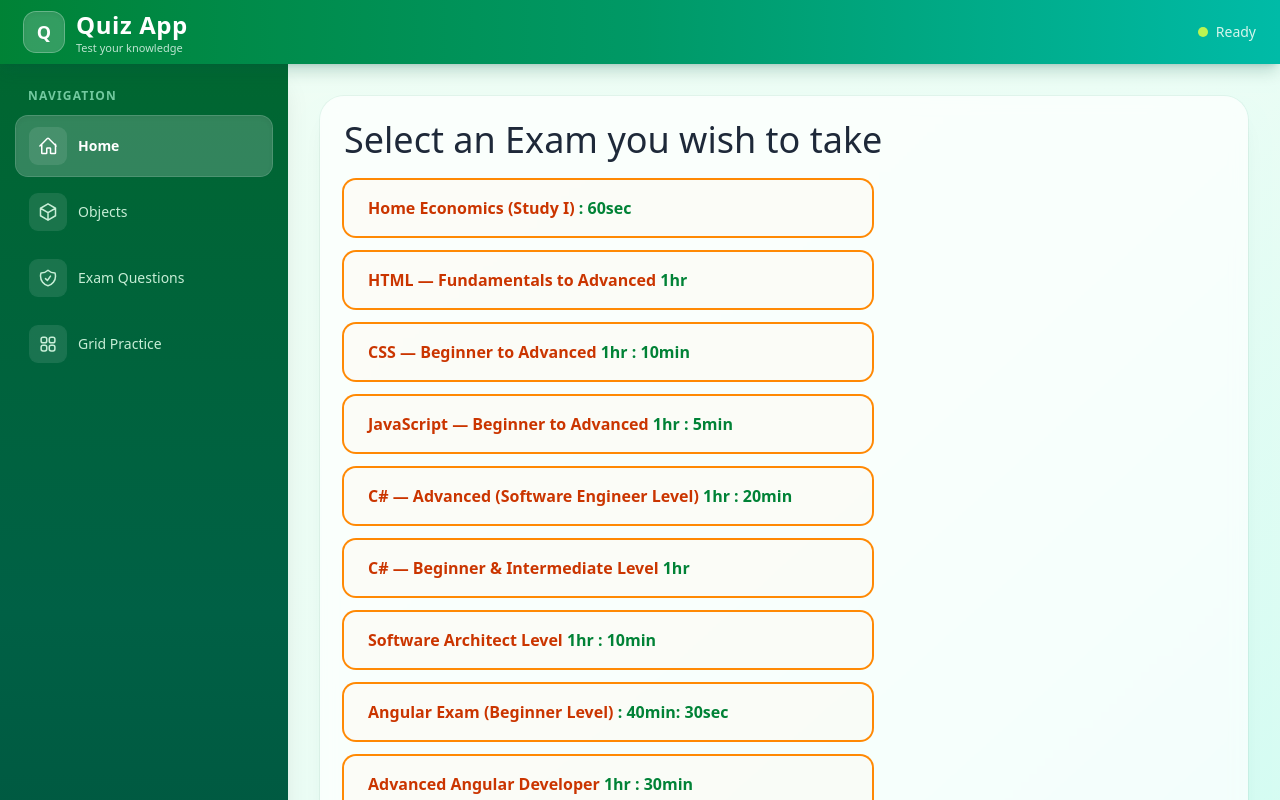
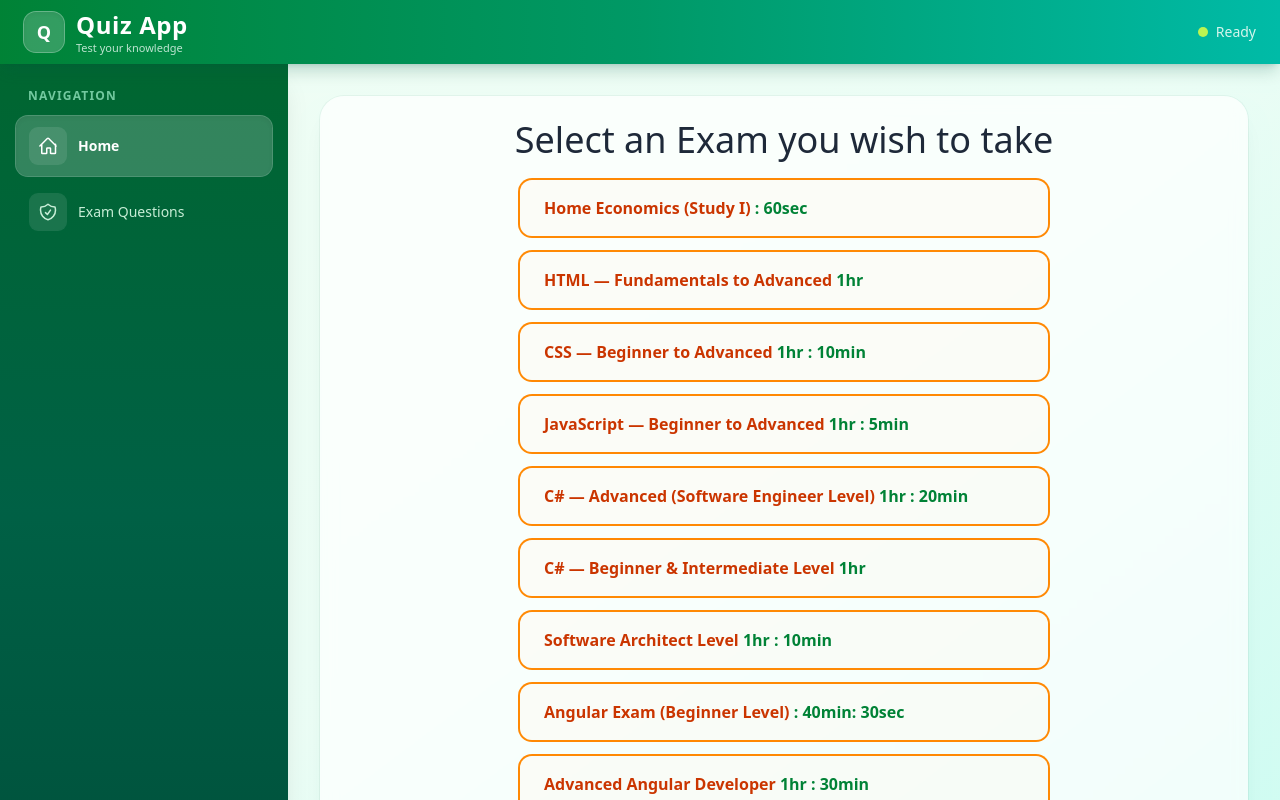
Before and after one commit to alvanachioma/Learning-ggit, an Angular app: page /home in a window 1280 px wide. Shown: the top 800 px of the page. Built offline with nearby package versions, Linux system fonts and the light colour scheme.

Commit message:
Fix routing and layout

```diff
--- a/src/app/app.ts
+++ b/src/app/app.ts
@@ -140,23 +140,12 @@ export class App {
       iconPath:
         'M2.25 12l8.954-8.955c.44-.439 1.152-.439 1.591 0L21.75 12M4.5 9.75v10.5a.75.75 0 00.75.75h4.5a.75.75 0 00.75-.75V15a.75.75 0 01.75-.75h3a.75.75 0 01.75.75v5.25a.75.75 0 00.75.75h4.5a.75.75 0 00.75-.75V9.75'
     },
-    {
-      path: '/obj',
-      label: 'Objects',
-      iconPath:
-        'M21 7.5l-9-5.25L3 7.5m18 0l-9 5.25m9-5.25v9l-9 5.25M3 7.5l9 5.25M3 7.5v9l9 5.25m0-9v9'
-    },
+
     {
       path: '/exam',
       label: 'Exam Questions',
       iconPath:
         'M9 12.75l2.25 2.25L15 9.75m-3-7.036A11.959 11.959 0 013.598 6 11.99 11.99 0 003 9.749c0 5.592 3.824 10.29 9 11.623 5.176-1.332 9-6.03 9-11.622 0-1.31-.21-2.571-.598-3.751h-.152c-3.196 0-6.1-1.248-8.25-3.285z'
-    },
-    {
-      path: '/grid',
-      label: 'Grid Practice',
-      iconPath:
-        'M3.75 6A2.25 2.25 0 016 3.75h2.25A2.25 2.25 0 0110.5 6v2.25a2.25 2.25 0 01-2.25 2.25H6a2.25 2.25 0 01-2.25-2.25V6zM3.75 15.75A2.25 2.25 0 016 13.5h2.25a2.25 2.25 0 012.25 2.25V18a2.25 2.25 0 01-2.25 2.25H6A2.25 2.25 0 013.75 18v-2.25zM13.5 6a2.25 2.25 0 012.25-2.25H18A2.25 2.25 0 0120.25 6v2.25A2.25 2.25 0 0118 10.5h-2.25A2.25 2.25 0 0113.5 8.25V6zM13.5 15.75a2.25 2.25 0 012.25-2.25H18a2.25 2.25 0 012.25 2.25V18A2.25 2.25 0 0118 20.25h-2.25A2.25 2.25 0 0113.5 18v-2.25z'
     }
   ]);
 
--- a/src/pages/exam-question.ts
+++ b/src/pages/exam-question.ts
@@ -1,7 +1,7 @@
 import {Component, computed, signal, inject, viewChild} from '@angular/core';
 import {ExamQuestionService, ExamSubject} from '../shared/examination-proj/services/exam-question-services';
 import {StopWatch} from '../shared/stopWatch/StopWatch';
-import {ActivatedRoute} from '@angular/router';
+import {ActivatedRoute, Router} from '@angular/router';
 
 @Component({
   selector: 'exam-question',
@@ -107,6 +107,7 @@ export class ExamQuestion {
   questionIndex = signal(0);
   protected examQuestionService = inject(ExamQuestionService)
   private activeRoute = inject(ActivatedRoute);
+  private router = inject(Router);
   protected exam! : ExamSubject;//getExam("economics-001");
   questionTag = computed(() => {
     return `Question ${this.questionIndex() + 1} of ${this.exam.questions().length}`;
@@ -122,9 +123,17 @@ export class ExamQuestion {
     this.activeRoute.queryParams.subscribe(x => {
       const selectedExamId = x["id"];
 
-      const ex = this.examQuestionService.getExam(selectedExamId);
-      if(ex){
-        this.exam = ex;
+      if(selectedExamId){
+        const ex = this.examQuestionService.getExam(selectedExamId);
+        if(ex){
+          this.exam = ex;
+        }
+        else {
+          this.router.navigate(["/home"]);
+        }
+      }
+      else {
+        this.router.navigate(["/home"]);
       }
 
     })
--- a/src/pages/home.ts
+++ b/src/pages/home.ts
@@ -9,7 +9,7 @@ import {RouterLink} from '@angular/router';
     RouterLink
   ],
   template: `
-    <div class="">
+    <div class="flex justify-center items-center flex-col">
       <div class="text-4xl mb-5">Select an Exam you wish to take</div>
       @for (st of examsList; track $index) {
         <a class="px-6 py-4 ring-2 hover:ring-4 block lg:w-[60%]
@@ -27,7 +27,7 @@ import {RouterLink} from '@angular/router';
           }</span>
         </a>
       }
-      <div class="bg-red-400 w-[200px] h-[200px]"></div>
+
 
 
     </div>
```
Also changed, not shown: src/app/app.routes.ts (+1 -8 lines).
